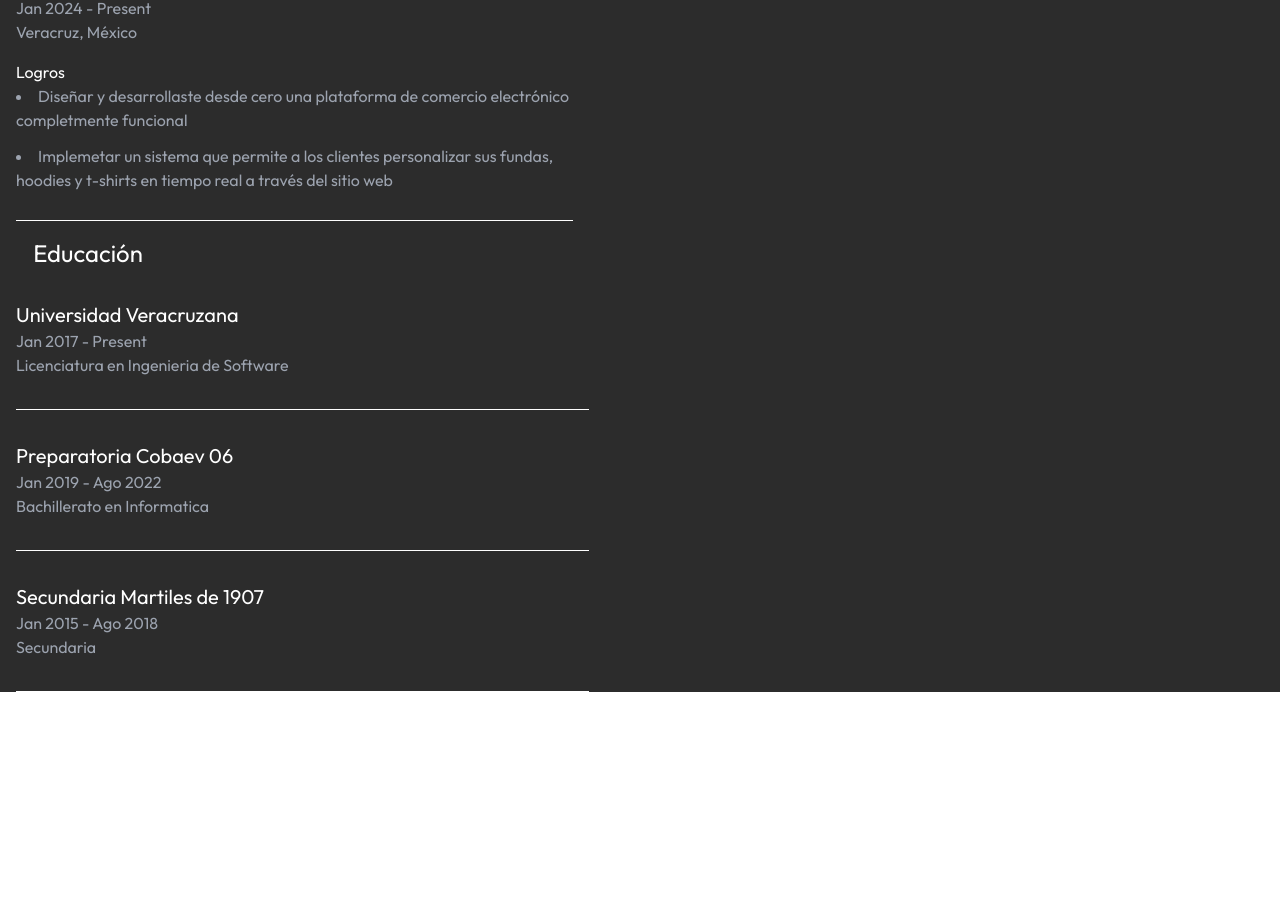
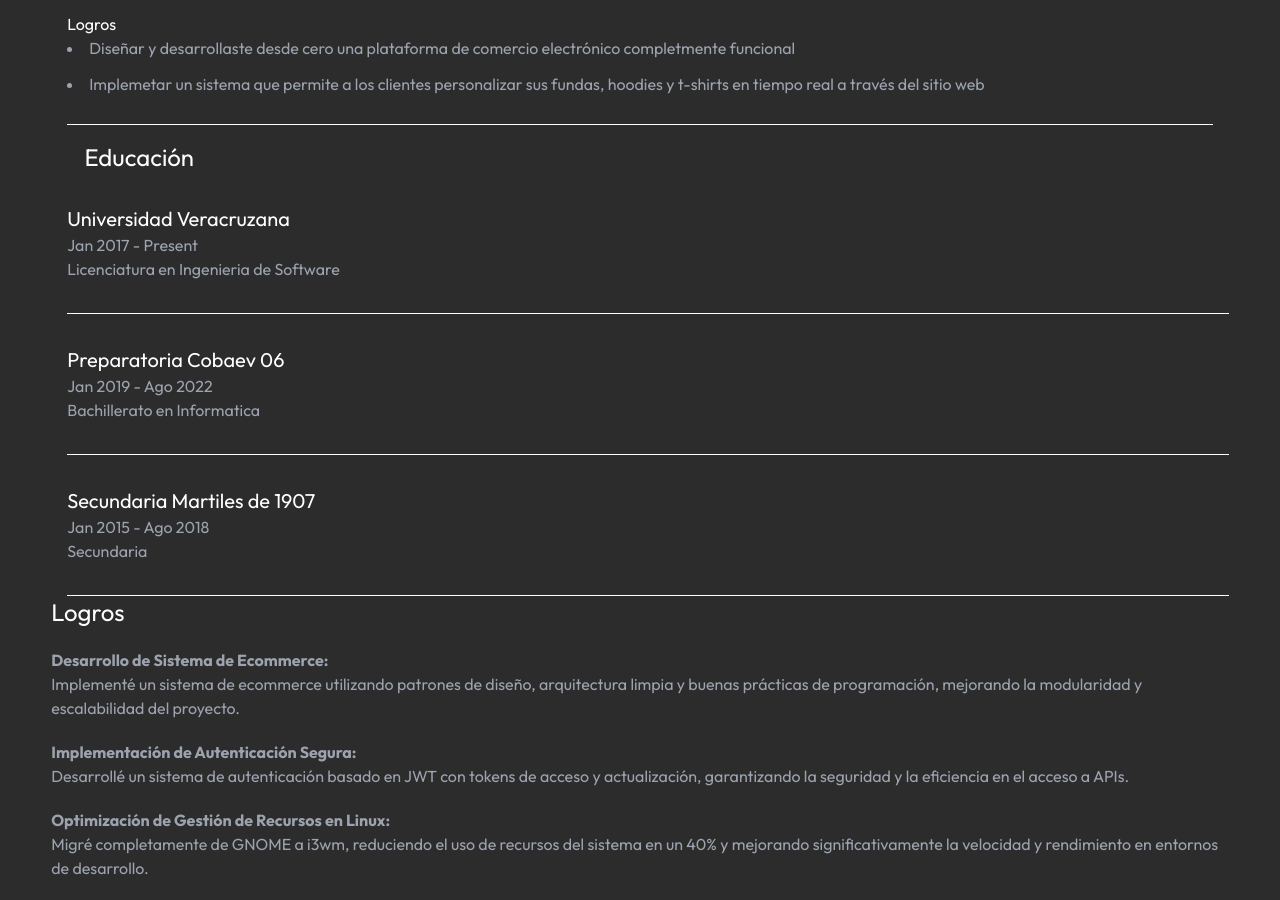
Before and after one commit to Harlock024/Harlock024.github.io, an Angular app: page / in a window 1280 px wide. Shown: the part 782-1682 px from the top of the page. Before the commit the page ends 1474 px from the top, so only its background shows below. Built offline with nearby package versions, Linux system fonts and the light colour scheme.

Commit message:
Archivements (#39)
* feat: archivement component added #9

```diff
--- /dev/null
+++ b/src/app/Components/archivements/archivements.component.html
@@ -0,0 +1,14 @@
+<section class="">
+    <h1 class="text-2xl">Logros</h1>
+    <div>
+        <ul>
+            <li
+                class="text-gray-400 my-5"
+                *ngFor="let archivement of Archivements"
+            >
+                <div class="font-bold">{{ archivement.title }}:</div>
+                <div>{{ archivement.description }}</div>
+            </li>
+        </ul>
+    </div>
+</section>
--- /dev/null
+++ b/src/app/Components/archivements/archivements.component.ts
@@ -0,0 +1,28 @@
+import { Component } from "@angular/core";
+import { CommonModule } from "@angular/common";
+
+@Component({
+  selector: "app-archivements",
+  standalone: true,
+  imports: [CommonModule],
+  templateUrl: "./archivements.component.html",
+})
+export class ArchivementsComponent {
+  Archivements = [
+    {
+      title: "Desarrollo de Sistema de Ecommerce",
+      description:
+        "Implementé un sistema de ecommerce utilizando patrones de diseño, arquitectura limpia y buenas prácticas de programación, mejorando la modularidad y escalabilidad del proyecto.",
+    },
+    {
+      title: "Implementación de Autenticación Segura",
+      description:
+        "Desarrollé un sistema de autenticación basado en JWT con tokens de acceso y actualización, garantizando la seguridad y la eficiencia en el acceso a APIs.",
+    },
+    {
+      title: "Optimización de Gestión de Recursos en Linux",
+      description:
+        "Migré completamente de GNOME a i3wm, reduciendo el uso de recursos del sistema en un 40% y mejorando significativamente la velocidad y rendimiento en entornos de desarrollo.",
+    },
+  ];
+}
--- a/src/app/app.component.html
+++ b/src/app/app.component.html
@@ -1,12 +1,9 @@
-<main class="flex flex-col justify-center bg-[#2c2c2c] text-white">
-    <app-header class="w-full"></app-header>
-    <body class="grid grid-cols-2 w-[92%]">
-        <div>
-            <app-work-experience class="w-full"></app-work-experience>
-            <app-education class="w-full"></app-education>
-        </div>
-        <div>
-            <app-skill class="w-full"></app-skill>
-        </div>
+
+<main class="flex justify-center bg-[#2c2c2c] text-white">
+    <body class="flex flex-col min-h-screen w-[92%] items-center">
+        <app-header class="w-full"></app-header>
+        <app-work-experience class="w-full"></app-work-experience>
+        <app-education class="w-full"></app-education>
+        <app-archivements class="w-full"></app-archivements>
     </body>
 </main>
--- a/src/app/app.component.ts
+++ b/src/app/app.component.ts
@@ -4,7 +4,9 @@ import { Component } from "@angular/core";
 import { HeaderComponent } from "./Components/header/header.component";
 import { WorkExperienceComponent } from "./Components/work-experience/work-experience.component";
 import { EducationComponent } from "./Components/education/education.component";
+import { ArchivementsComponent } from "./Components/archivements/archivements.component";
 import { SkillComponent } from "./Components/skill/skill.component";
+
 
 @Component({
   selector: "app-root",
@@ -13,6 +15,7 @@ import { SkillComponent } from "./Components/skill/skill.component";
     HeaderComponent,
     WorkExperienceComponent,
     EducationComponent,
+    ArchivementsComponent,
     SkillComponent,
   ],
   templateUrl: "./app.component.html",
```
Also changed, not shown: cv_project.yaml (added, +11 -0 lines), 1 other file (tests, documents, lock files or other folders).
